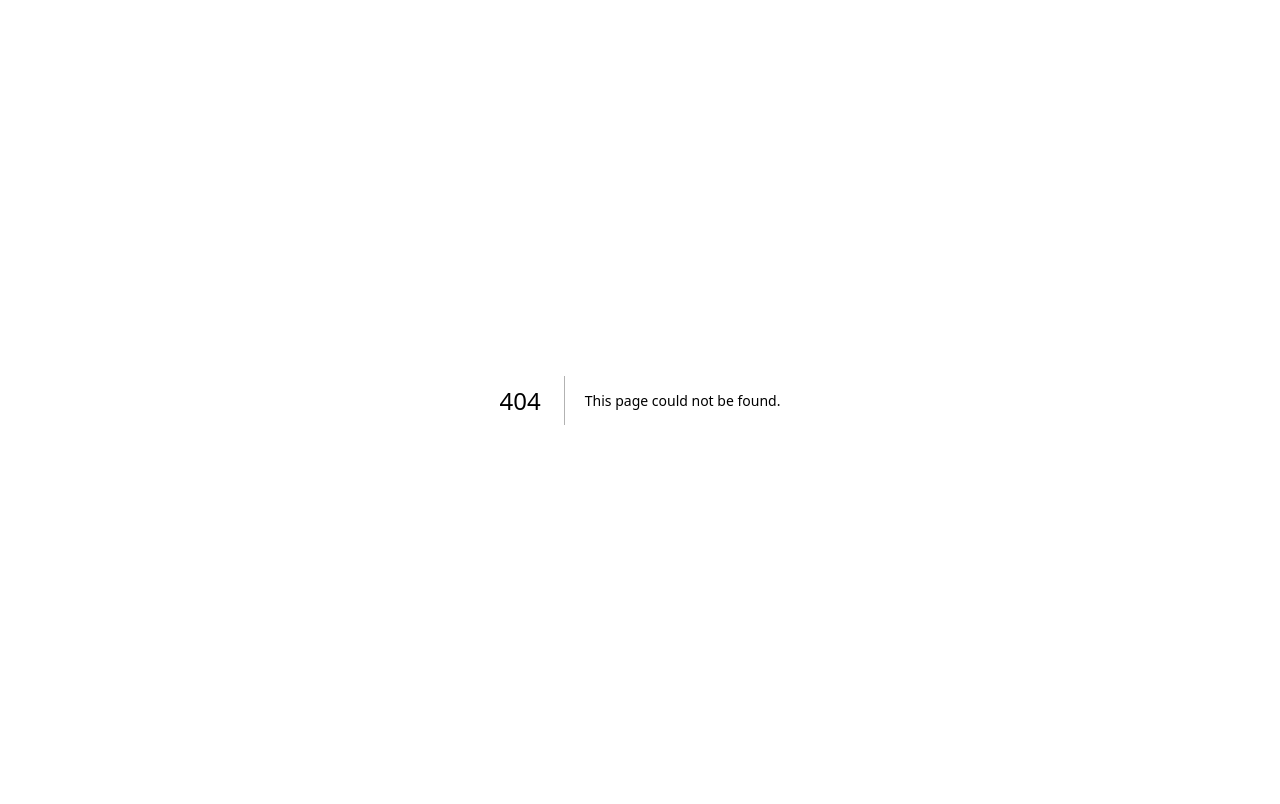
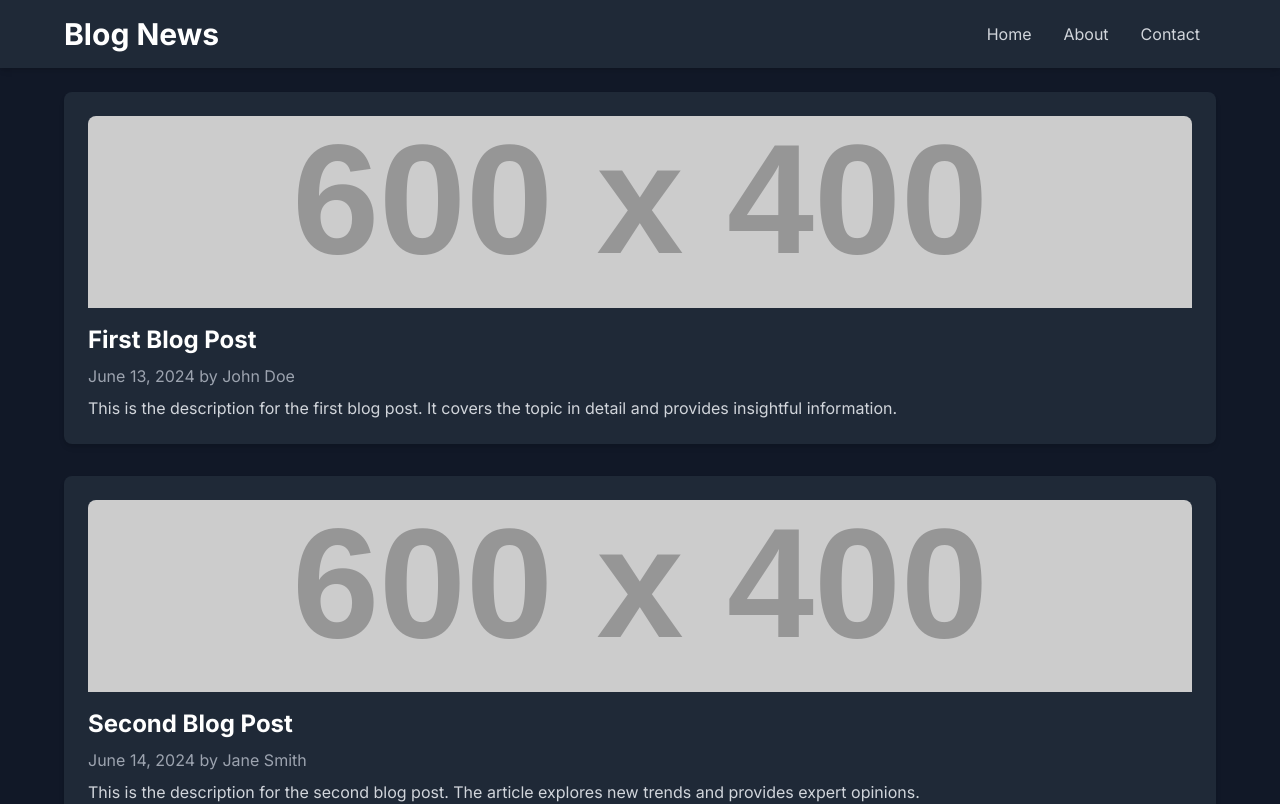
Before and after one commit to LearnXcodeXrepeat/NextAuth, a Next.js app: page /profile in a window 1280 px wide. Before the commit this address had no page. Shown: the top 804 px of the page. Built offline with nearby package versions, Linux system fonts and the light colour scheme.

Commit message:
Add profile page

```diff
--- a/package.json
+++ b/package.json
@@ -9,6 +9,7 @@
     "lint": "next lint"
   },
   "dependencies": {
+    "axios": "^1.7.2",
     "bcryptjs": "^2.4.3",
     "jsonwebtoken": "^9.0.2",
     "mongoose": "^8.4.1",
--- /dev/null
+++ b/src/app/profile/page.tsx
@@ -0,0 +1,93 @@
+import Head from "next/head";
+
+const posts = [
+  {
+    id: 1,
+    title: "First Blog Post",
+    description:
+      "This is the description for the first blog post. It covers the topic in detail and provides insightful information.",
+    date: "June 13, 2024",
+    author: "John Doe",
+    image: "https://via.placeholder.com/600x400",
+  },
+  {
+    id: 2,
+    title: "Second Blog Post",
+    description:
+      "This is the description for the second blog post. The article explores new trends and provides expert opinions.",
+    date: "June 14, 2024",
+    author: "Jane Smith",
+    image: "https://via.placeholder.com/600x400",
+  },
+  {
+    id: 3,
+    title: "Third Blog Post",
+    description:
+      "This is the description for the third blog post. It includes interviews with industry leaders and analysis of current events.",
+    date: "June 15, 2024",
+    author: "Michael Brown",
+    image: "https://via.placeholder.com/600x400",
+  },
+];
+
+export default function Home() {
+  return (
+    <div className="bg-gray-900 text-white min-h-screen flex flex-col">
+      <Head>
+        <title>Blog News</title>
+        <meta
+          name="description"
+          content="A static blog news page using Next.js and Tailwind CSS"
+        />
+        <link rel="icon" href="/favicon.ico" />
+      </Head>
+
+      <header className="bg-gray-800 p-4 shadow-md">
+        <div className="max-w-6xl mx-auto flex justify-between items-center">
+          <h1 className="text-3xl font-bold text-white">Blog News</h1>
+          <nav>
+            <a href="#" className="text-gray-300 hover:text-white mx-4">
+              Home
+            </a>
+            <a href="#" className="text-gray-300 hover:text-white mx-4">
+              About
+            </a>
+            <a href="#" className="text-gray-300 hover:text-white mx-4">
+              Contact
+            </a>
+          </nav>
+        </div>
+      </header>
+
+      <main className="flex-grow p-6">
+        <div className="max-w-6xl mx-auto">
+          {posts.map((post) => (
+            <div
+              key={post.id}
+              className="bg-gray-800 p-6 rounded-lg shadow-md mb-8"
+            >
+              <img
+                src={post.image}
+                alt={post.title}
+                className="w-full h-48 object-cover rounded-t-lg mb-4"
+              />
+              <h2 className="text-2xl font-bold mb-2 text-white">
+                {post.title}
+              </h2>
+              <p className="text-gray-400 mb-2">
+                {post.date} by {post.author}
+              </p>
+              <p className="text-gray-300">{post.description}</p>
+            </div>
+          ))}
+        </div>
+      </main>
+
+      <footer className="bg-gray-800 p-4 mt-12">
+        <div className="max-w-6xl mx-auto text-center text-gray-400">
+          &copy; 2024 Blog News. All rights reserved.
+        </div>
+      </footer>
+    </div>
+  );
+}
```
Also changed, not shown: 1 other file (tests, documents, lock files or other folders).
